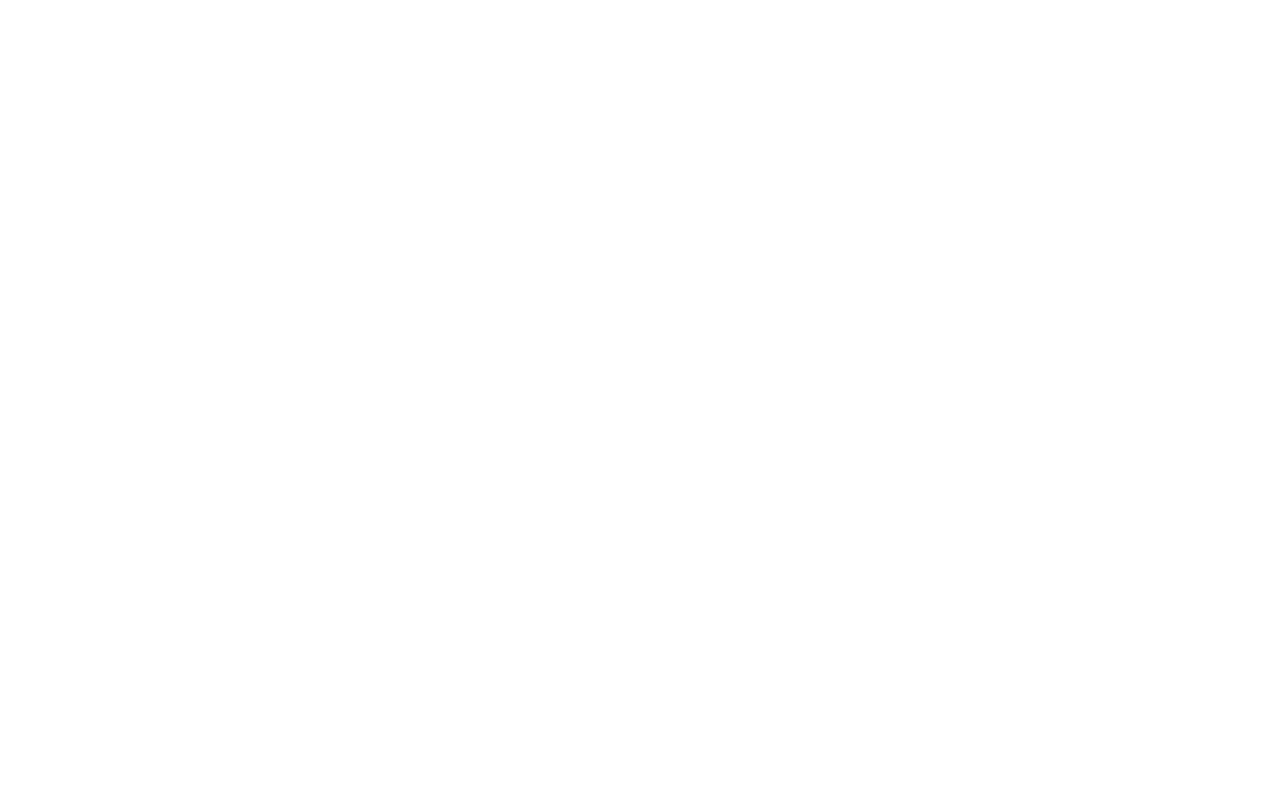
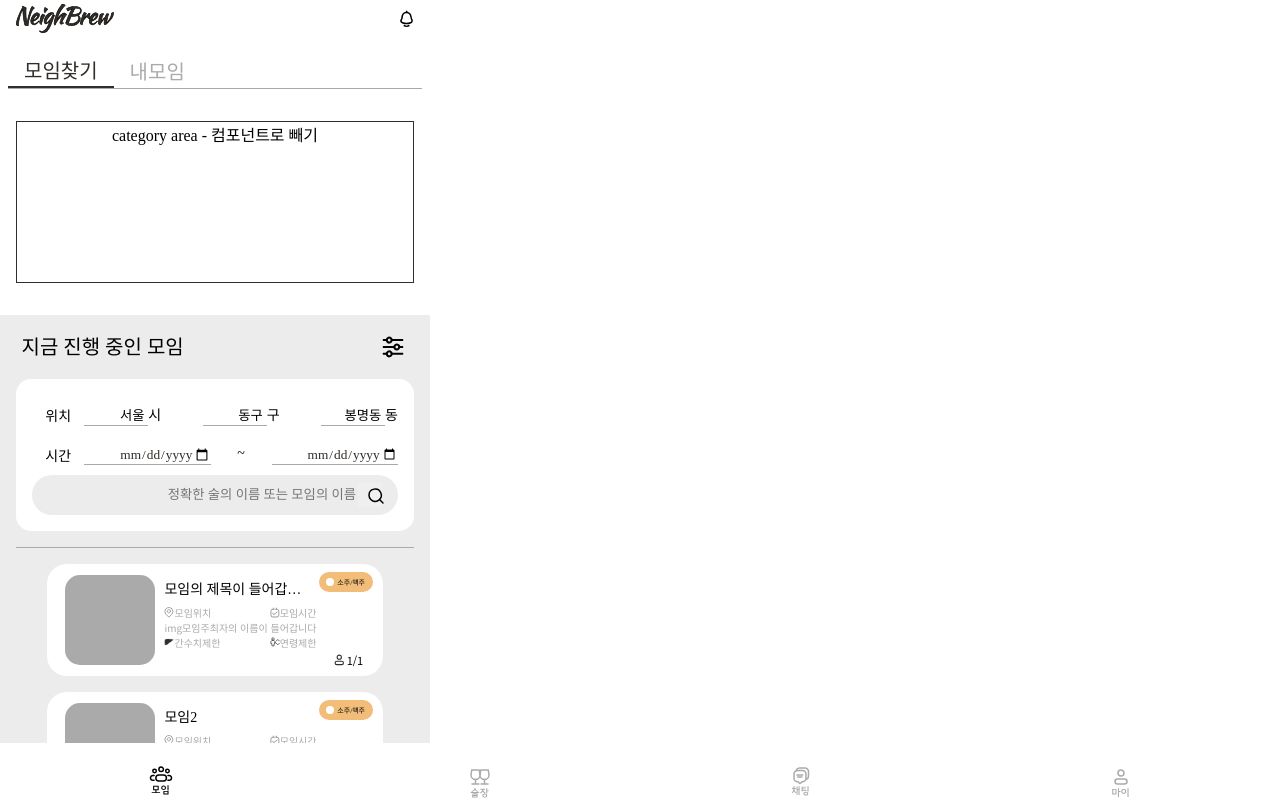
Before and after one commit to dayoung100/NeighBrew, a React (Vite) app in the folder Front/: page /meet in a window 1280 px wide. Before the commit this address had no page. Shown: the top 800 px of the page. Built offline with nearby package versions, Linux system fonts and the light colour scheme; a web font is replaced by a local one.

Commit message:
Fix : ListInfoItem에 라우팅 함수 추가

```diff
--- a/Front/src/App.tsx
+++ b/Front/src/App.tsx
@@ -8,6 +8,7 @@ import ChatList from "./UI/chat/ChatList";
 import ChatRoom from "./UI/chat/ChatRoom";
 import Drinkpost from "./UI/drinkpost/DrinkpostMain";
 import MeetingMain from "./UI/meet/MeetingMain";
+import MeetingDetail from "./UI/meet/MeetingDetail";
 
 function App() {
   const navigate = useNavigate();
@@ -48,7 +49,8 @@ function App() {
             </>
           }
         />
-        <Route path="/meeting" element={<MeetingMain />}></Route>
+        <Route path="/meet" element={<MeetingMain />}></Route>
+        <Route path="/meet/:meetId" element={<MeetingDetail />}></Route>
         <Route path="/chatList" element={<ChatList></ChatList>}></Route>
         <Route path="/chatList/:roomId" element={<ChatRoom></ChatRoom>} />
       </Routes>
--- a/Front/src/UI/components/ListInfoItem.tsx
+++ b/Front/src/UI/components/ListInfoItem.tsx
@@ -98,12 +98,15 @@ type ListInfoItemProps = {
   content: any;
   numberInfo: any; //인원정보는 4/5 와 같이 들어올 수 있어서
   isWaiting: boolean; //신청대기중인지
+  routingFunc: any; //라우팅 함수
 };
 
 const ListInfoItem = (props: ListInfoItemProps) => {
   return (
-    <div>
-      <div style={{ display: "flex", justifyContent: "center" }}>
+    <div
+      style={{ display: "flex", justifyContent: "center" }}
+      onClick={() => props.routingFunc()}
+    >
       <ItemDiv>
         <ImageArea />
         <InfoArea>
@@ -121,7 +124,6 @@ const ListInfoItem = (props: ListInfoItemProps) => {
         ) : null}
       </ItemDiv>
     </div>
-    </div>
   );
 };
 export default ListInfoItem;
--- a/Front/src/UI/meet/MeetingDetail.tsx
+++ b/Front/src/UI/meet/MeetingDetail.tsx
@@ -1,31 +1,9 @@
-const meetingDetail = () => {
+const MeetingDetail = () => {
   return (
-    <div style={{ fontFamily: "Noto Sans KR", fontSize: "10px" }}>
-      <div style={{ display: "flex" }}>
-        <div style={{ display: "flex", alignContent: "center", width: "50%" }}>
-          <img src="../src/assets/mapPin.svg" width="10rem"></img>
-          모임위치
-        </div>
-        <div style={{ display: "flex", alignContent: "center" }}>
-          <img src="../src/assets/calendar.svg" width="10rem" />
-          모임시간
-        </div>
-      </div>
-      <div>
-        <span>img</span>
-        <span>모임주최자</span>의 이름이 들어갑니다
-      </div>
-      <div style={{ display: "flex" }}>
-        <div style={{ display: "flex", alignItems: "center", width: "50%" }}>
-          <img src="../src/assets/liver.svg" width="10rem" />
-          간수치제한
-        </div>
-        <div style={{ display: "flex", alignItems: "center" }}>
-          <img src="../src/assets/age.svg" width="10rem" />
-          연령제한
-        </div>
-      </div>
+    <div>
+      미팅 상세 페이지
+      <div>모임정보</div>
     </div>
   );
 };
-export default meetingDetail;
+export default MeetingDetail;
--- /dev/null
+++ b/Front/src/UI/meet/MeetingDetailSimple.tsx
@@ -0,0 +1,31 @@
+const meetingDetail = () => {
+  return (
+    <div style={{ fontFamily: "Noto Sans KR", fontSize: "10px" }}>
+      <div style={{ display: "flex" }}>
+        <div style={{ display: "flex", alignContent: "center", width: "50%" }}>
+          <img src="../src/assets/mapPin.svg" width="10rem"></img>
+          모임위치
+        </div>
+        <div style={{ display: "flex", alignContent: "center" }}>
+          <img src="../src/assets/calendar.svg" width="10rem" />
+          모임시간
+        </div>
+      </div>
+      <div>
+        <span>img</span>
+        <span>모임주최자</span>의 이름이 들어갑니다
+      </div>
+      <div style={{ display: "flex" }}>
+        <div style={{ display: "flex", alignItems: "center", width: "50%" }}>
+          <img src="../src/assets/liver.svg" width="10rem" />
+          간수치제한
+        </div>
+        <div style={{ display: "flex", alignItems: "center" }}>
+          <img src="../src/assets/age.svg" width="10rem" />
+          연령제한
+        </div>
+      </div>
+    </div>
+  );
+};
+export default meetingDetail;
--- a/Front/src/UI/meet/MeetingFind.tsx
+++ b/Front/src/UI/meet/MeetingFind.tsx
@@ -1,9 +1,10 @@
 import styled from "styled-components";
 import { useState, useRef, useEffect } from "react";
+import { useNavigate } from "react-router-dom";
 import filterIcon from "../../assets/meetingFilter.svg";
 import SearchBox from "../components/SearchBox";
 import ListInfoItem from "../components/ListInfoItem";
-import MeetingDetail from "./MeetingDetail";
+import MeetingDetail from "./MeetingDetailSimple";
 import PeopleNumInfo from "./PeopleNumInfo";
 import autoAnimate from "@formkit/auto-animate";
 
@@ -113,12 +114,18 @@ const meetingFind = () => {
     "모임6",
     "모임7",
   ]);
-  const [isFilterOpen, setIsFilterOpen] = useState(false);
+  const [isFilterOpen, setIsFilterOpen] = useState(true);
   const parent = useRef(null);
+  const navigate = useNavigate();
 
   useEffect(() => {
     parent.current && autoAnimate(parent.current);
   }, [parent]);
+
+  const moveToMeetDetail = (meetId: number) => {
+    console.log(meetId, "find");
+    navigate(`/meet/${meetId}`);
+  };
 
   return (
     <div>
@@ -177,6 +184,7 @@ const meetingFind = () => {
               content={<MeetingDetail />}
               numberInfo={<PeopleNumInfo now={1} max={1} />}
               isWaiting={false}
+              routingFunc={() => moveToMeetDetail(1)}
             ></ListInfoItem>
           );
         })}
--- a/Front/src/UI/meet/MeetingMy.tsx
+++ b/Front/src/UI/meet/MeetingMy.tsx
@@ -1,7 +1,8 @@
 import { useState, useEffect } from "react";
+import { useNavigate } from "react-router-dom";
 import styled from "styled-components";
 import ListInfoItem from "../components/ListInfoItem";
-import MeetingDetail from "./MeetingDetail";
+import MeetingDetail from "./MeetingDetailSimple";
 import PeopleNumInfo from "./PeopleNumInfo";
 
 const MeetingDiv = styled.div`
@@ -15,6 +16,13 @@ const MeetTitle = styled.div`
 `;
 
 const meetingMy = () => {
+  const navigate = useNavigate();
+
+  const moveToMeetDetail = (meetId: number) => {
+    console.log(meetId, "my");
+    navigate(`/meet/${meetId}`);
+  };
+
   return (
     <div style={{ background: "var(--c-lightgray)", padding: "1rem" }}>
       <MeetingDiv>
@@ -25,6 +33,7 @@ const meetingMy = () => {
           content={<MeetingDetail />}
           numberInfo={<PeopleNumInfo now={1} max={1} />}
           isWaiting={false}
+          routingFunc={() => moveToMeetDetail(1)}
         ></ListInfoItem>
       </MeetingDiv>
       <MeetingDiv>
@@ -35,6 +44,7 @@ const meetingMy = () => {
           content={<MeetingDetail />}
           numberInfo={<PeopleNumInfo now={1} max={1} />}
           isWaiting={false}
+          routingFunc={() => moveToMeetDetail(1)}
         ></ListInfoItem>
       </MeetingDiv>
       <MeetingDiv>
@@ -45,13 +55,15 @@ const meetingMy = () => {
           content={<MeetingDetail />}
           numberInfo={<PeopleNumInfo now={1} max={1} />}
           isWaiting={true}
+          routingFunc={() => moveToMeetDetail(1)}
         ></ListInfoItem>
         <ListInfoItem
           title="내가 신청한 모임의 이름"
           tag="소주/맥주"
-          content={<MeetingDetail />}
-          numberInfo={<PeopleNumInfo now={1} max={1} />}
-          isWaiting={true}
+          content="주류 정보는 이렇게 다른 요소는 비워두고 쓰면 될 것 같다"
+          numberInfo={null}
+          isWaiting={false}
+          routingFunc={() => moveToMeetDetail(1)}
         ></ListInfoItem>
       </MeetingDiv>
     </div>
```
Lines whose indentation alone changed are shown as unchanged.
